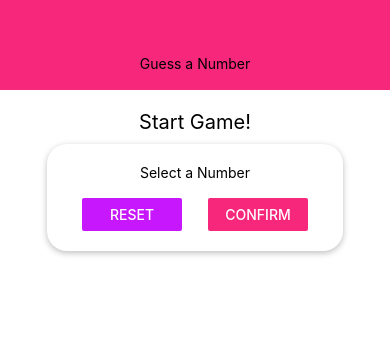
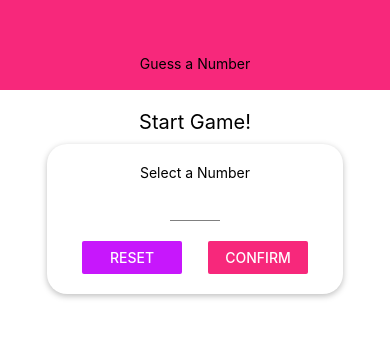
Before and after one commit to WahajAhmedIqbal/REACT-NATIVE-PRACTICE, a React Native app: screen / in a window 390 px wide. Shown: the top 338 px of the page. Built offline with nearby package versions, Linux system fonts and the light colour scheme.

Commit message:
input text

```diff
--- /dev/null
+++ b/components/Input.jsx
@@ -0,0 +1,17 @@
+import React from "react";
+import { TextInput, StyleSheet } from "react-native";
+const Input = (props) => {
+  return <TextInput style={{ ...styles.input, ...props.style }} />;
+};
+
+const styles = StyleSheet.create({
+  input: {
+    height: 30,
+    borderBottomColor: "gray",
+    borderBottomWidth: 1,
+    marginVertical: 10,
+    marginBottom: 20,
+  },
+});
+
+export default Input;
--- a/screens/StartGameScreen.jsx
+++ b/screens/StartGameScreen.jsx
@@ -1,6 +1,7 @@
 import React from "react";
 import { View, Text, StyleSheet, TextInput, Button } from "react-native";
 import CardStyle from "../components/CardStyle";
+import Input from "../components/Input";
 import Colors from "../constants/colors";
 
 const StartGameScreen = (props) => {
@@ -9,7 +10,7 @@
       <Text style={styles.title}>Start Game!</Text>
       <CardStyle style={styles.inputContainer}>
         <Text>Select a Number</Text>
-        <TextInput />
+        <Input style={styles.input} />
         <View style={styles.buttonContainer}>
           <View style={styles.btn1}>
             <Button title="Reset" onPress={() => {}} color={Colors.primary} />
@@ -52,6 +53,10 @@
     justifyContent: "space-between",
     paddingHorizontal: 15,
   },
+  input: {
+    width: 50,
+    textAlign: "center",
+  },
 });
 
 export default StartGameScreen;
```
